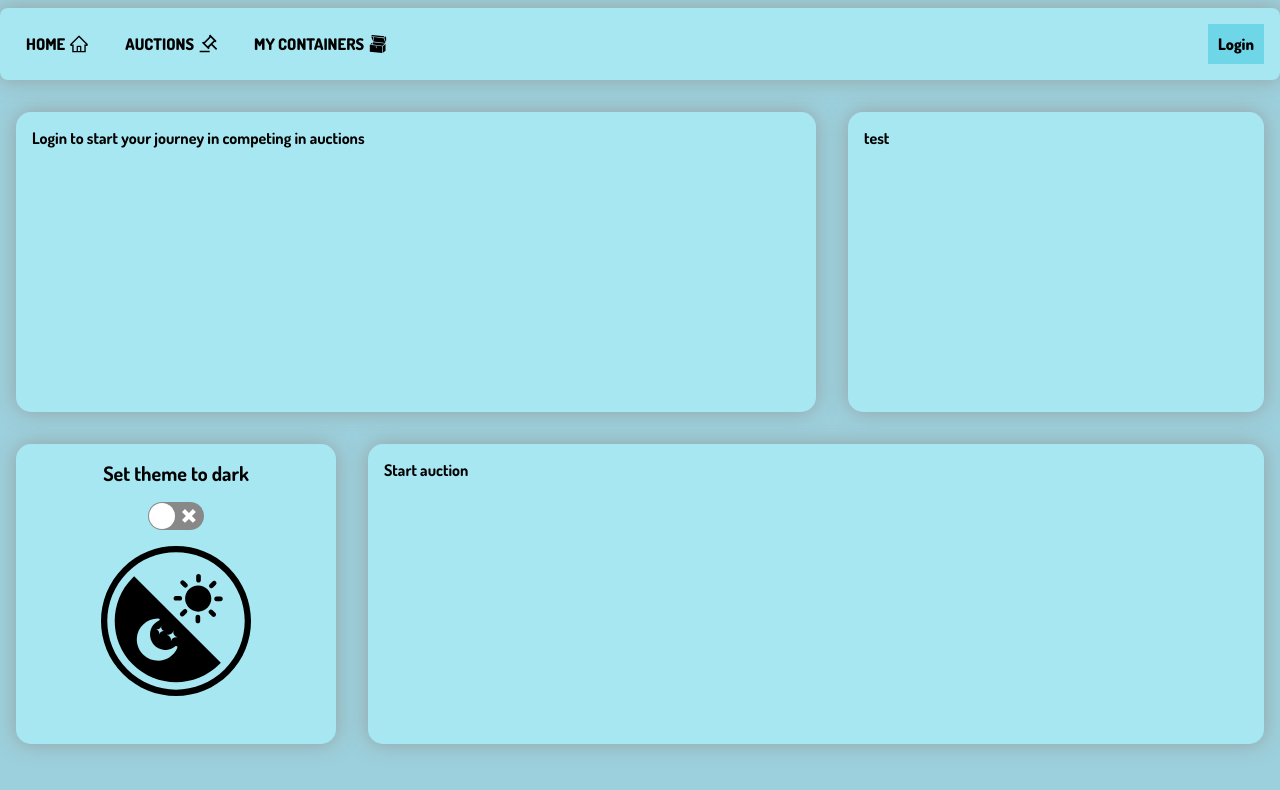
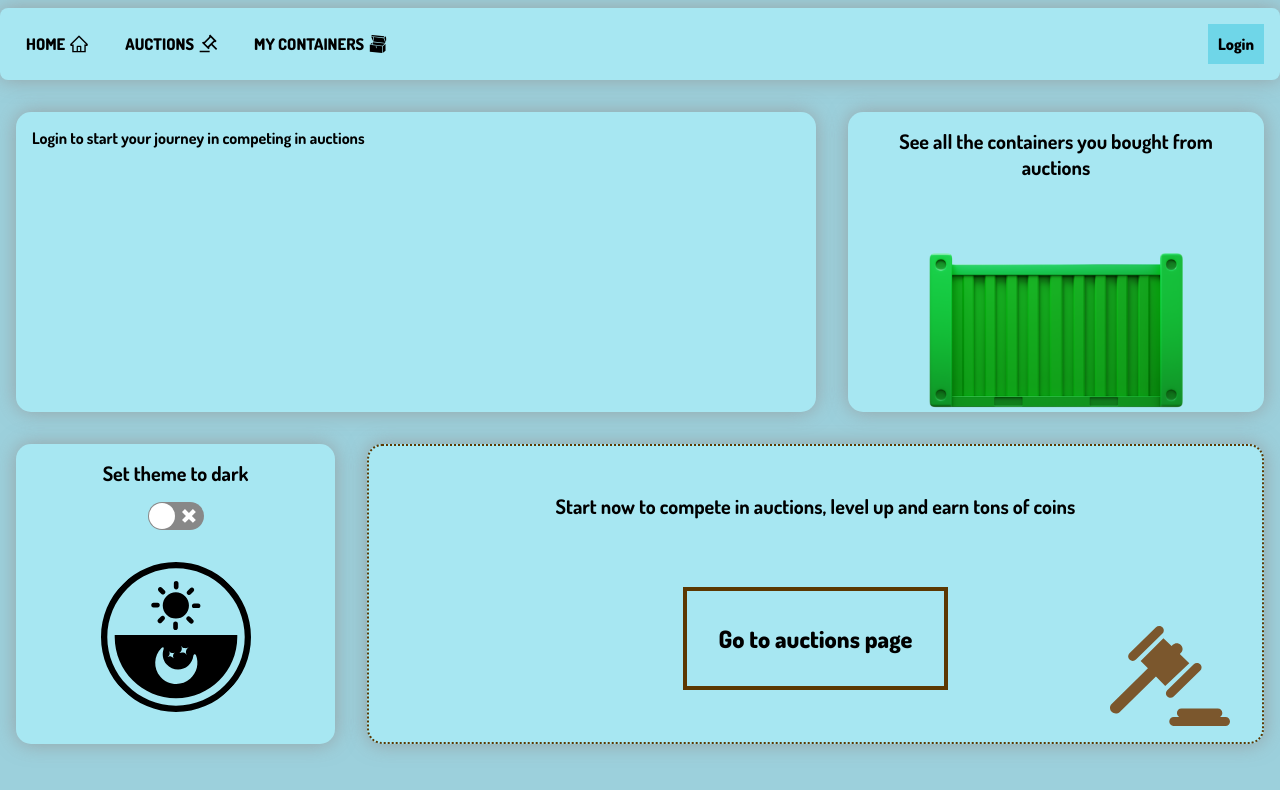
Before and after one commit to catalinfl/auction-game, a React (Vite) app in the folder client/: page / in a window 1280 px wide. Shown: the top 790 px of the page. Built offline with nearby package versions, Linux system fonts and the light colour scheme; what baseui, styletron-engine-atomic, styletron-react would draw is missing.

Commit message:
ui added

```diff
--- a/client/src/components/SeeContainers/SeeContainers.scss
+++ b/client/src/components/SeeContainers/SeeContainers.scss
@@ -3,4 +3,25 @@
 .seeContainer {
     @include containerProps;
     flex: 1;
+    flex-direction: column;
+    text-align: center;
+
+    .seeContainerText {
+        font-size: 1.25rem;
+    }
+
+    .containerforContImg {
+        display: flex;
+        align-items: center;
+        justify-content: center;
+
+        .containerImage {
+            display: flex;
+            max-width: 300px;
+            flex-direction: column;
+            align-items: center;
+            cursor: pointer;
+            transition: all 1s ease-in-out;
+        }
+    }
 }
--- a/client/src/components/SeeContainers/SeeContainers.tsx
+++ b/client/src/components/SeeContainers/SeeContainers.tsx
@@ -2,17 +2,49 @@ import './SeeContainers.scss'
 import { blockStyle } from '../../utils/setDark'
 import { useSelector } from 'react-redux';
 import { RootState } from '../../redux/store';
+import Container from "../../assets/photos/shippingcontainer.png"
+import { useEffect, useRef } from 'react';
+import { Link } from 'react-router-dom';
 
 
 const SeeContainers = () => {
 
   const theme = useSelector((state: RootState) => state.themeSlice.theme);
 
+  const imageRef = useRef<HTMLImageElement | null>(null);
+
+  useEffect(() => {
+    if (imageRef.current !== null) {
+      imageRef.current.addEventListener("mouseover", () => {
+        imageRef.current!.style.transform = "scale(1.1) translateY(-2rem)"
+      })
+      imageRef.current.addEventListener("mouseout", () => {
+        imageRef.current!.style.transform = "scale(1)"
+      })
+    }
+    return () => {
+      if (imageRef.current !== null) {
+        imageRef.current.removeEventListener("mouseover", () => {
+          imageRef.current!.style.transform = "scale(1.1) translateY(-2rem)"
+        })
+        imageRef.current.removeEventListener("mouseout", () => {
+          imageRef.current!.style.transform = "scale(1)"
+        })
+      }
+    }
+  }, [])
+
+
   return (
     <div className="seeContainer"
     style={blockStyle(theme)}
     >
-        <p> test </p>
+      <p className="seeContainerText"> See all the containers you bought from auctions </p>
+      <div className="containerforContImg">
+      <Link style={{ textDecoration: 'none' }} to="/containers">
+      <img ref={imageRef} className="containerImage" alt="test" src={Container} />
+      </Link>
+      </div>
     </div>
   )
 }
--- a/client/src/components/StartAuction/StartAuction.scss
+++ b/client/src/components/StartAuction/StartAuction.scss
@@ -3,4 +3,52 @@
 .startAuction {
     @include containerProps;
     flex: 3;
+    position: relative;
+    border: dotted 2px rgb(92, 56, 2);
+
+    .auctionImage {
+        width: 120px;
+        height: 100px;
+        position: absolute;
+        bottom: 1rem;
+        right: 2rem;
+    }
+
+    .auctionContainer {
+        display: flex;
+        flex-direction: column;
+        width: 100%;
+    }
+
+    .buttonContainer {
+        display: flex;
+        flex: 2;
+        align-items: center;
+        justify-content: center;
+
+        .startAuctionButton {
+            display: flex;
+            padding: 2rem;
+            background-color: transparent;
+            border: rgb(92, 56, 2) 0.25rem solid;
+            outline: none;
+            font-size: 1.5rem;
+            font-family: DosisExtraBold;
+            cursor: pointer;
+            color: white;
+            transition: background-color 0.5s ease-in-out;
+
+            &:hover {
+                background-color: rgb(92, 56, 2);
+            }
+        }
+    }
+
+    .startAuctionText {
+        font-size: 1.25rem;
+        display: flex;
+        flex: 1;
+        align-items: center;
+        justify-content: center;
+    }
 }
--- a/client/src/components/StartAuction/StartAuction.tsx
+++ b/client/src/components/StartAuction/StartAuction.tsx
@@ -2,7 +2,8 @@ import './StartAuction.scss'
 import { useSelector } from 'react-redux';
 import { RootState } from '../../redux/store';
 import { blockStyle } from '../../utils/setDark';
-
+import AuctionImage from "../../assets/photos/svg1.svg"
+import { Link } from 'react-router-dom';
 
 const StartAuction = () => {
 
@@ -10,7 +11,15 @@ const StartAuction = () => {
 
   return (
   <div className="startAuction" style={blockStyle(theme)}>
-    <p> Start auction </p>
+    <div className="auctionContainer">
+    <p className="startAuctionText"> Start now to compete in auctions, level up and earn tons of coins </p>
+    <img src={AuctionImage} alt="auction" className="auctionImage"/>
+    <div className="buttonContainer">
+    <Link style={{ textDecoration: 'none' }} to="/auctions">
+    <button className="startAuctionButton" style={theme === "dark" ? {color: "white"} : {color: "black"}}> Go to auctions page </button>
+    </Link>
+    </div>
+    </div>
   </div>
 )
 }
--- a/client/src/components/ThemeButton/ThemeButton.scss
+++ b/client/src/components/ThemeButton/ThemeButton.scss
@@ -29,7 +29,9 @@
     }
 
     .themeImage {
+        margin-top: 1rem;
         width: 150px;
         transition: 1s ease-in-out;
+        cursor: pointer;
     }
 }
--- a/client/src/components/ThemeButton/ThemeButton.tsx
+++ b/client/src/components/ThemeButton/ThemeButton.tsx
@@ -1,4 +1,4 @@
-import { ChangeEvent, useRef, useState } from "react";
+import { ChangeEvent, useEffect, useRef, useState } from "react";
 import Switch from "react-switch";
 import './ThemeButton.scss'
 import { RootState } from "../../redux/store";
@@ -28,12 +28,11 @@ const ThemeButton = () => {
 
   const imgRef = useRef<HTMLImageElement | null>(null);
 
-  const onClickFunc = () => {
-    if (theme === "light") {
-      imgRef.current?.classList.add("rotate")
-    }
-    else imgRef.current?.classList.remove("rotate")
-  }
+  const [rotate, setRotate] = useState("0deg");
+
+  useEffect(() => {
+    setRotate("-45deg")
+  }, [])
 
   return (
     <div className="themeButton" style={blockStyle(theme)}>
@@ -45,7 +44,10 @@ const ThemeButton = () => {
           checked={theme === "light" ? false : true}
         />
       </div>
-      <img ref={imgRef} className="themeImage" src={DayNight}
+      <img ref={imgRef}
+      style={theme === "dark" ? {rotate: rotate} : {rotate: rotate} }
+      className="themeImage" src={DayNight}
+      onClick={() => changeColour()}
       />
     </div>
     </div>
--- a/client/src/components/Welcome/WelcomeContainer.tsx
+++ b/client/src/components/Welcome/WelcomeContainer.tsx
@@ -38,7 +38,7 @@ const WelcomeContainer = () => {
             }}
           value={Math.floor(userState.xp/maxXP * 100)}
           />
-          <p className="xpInfo"> {userState.xp}/{maxXP}</p>
+          <p className="xpInfo"> {userState.xp}/{maxXP} XP</p>
         </div>
         </>
         :
```
Also changed, not shown: client/src/assets/photos/law-icon.svg (added), client/src/assets/photos/svg1.svg (added).
